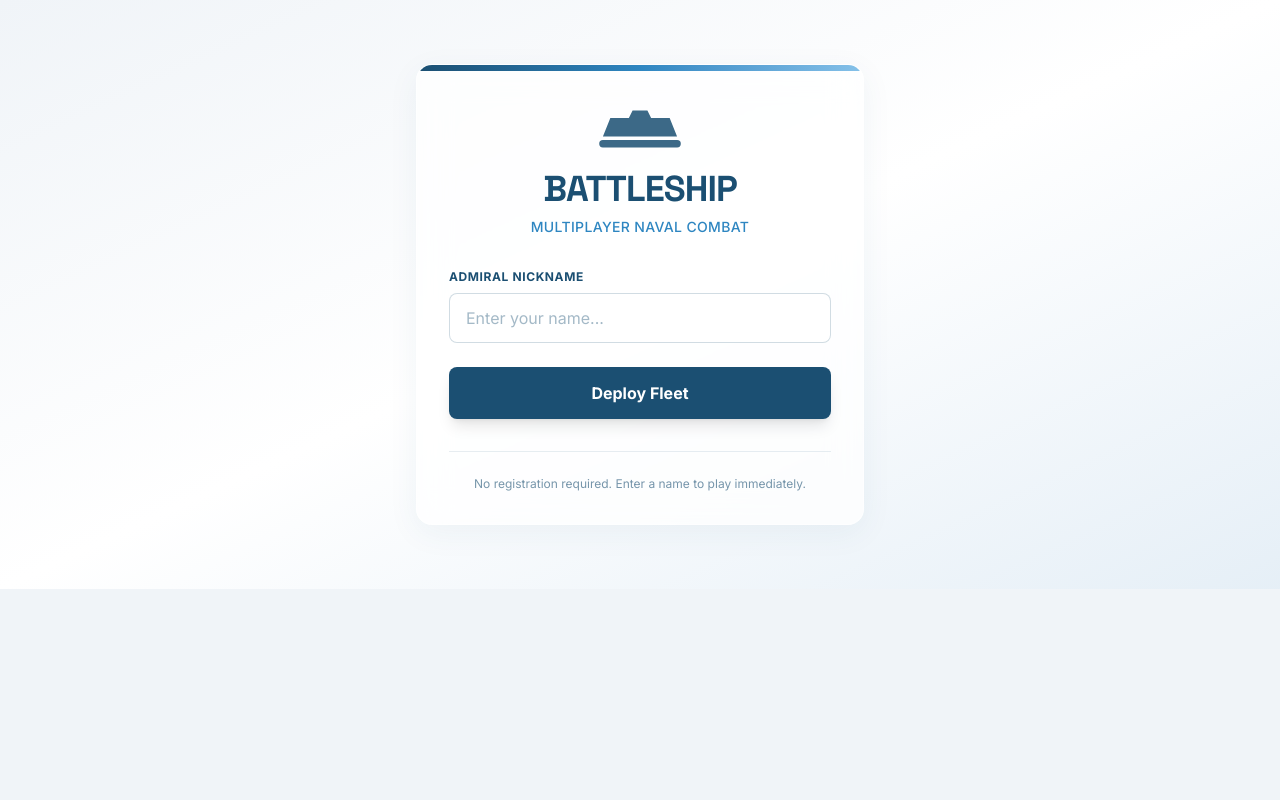
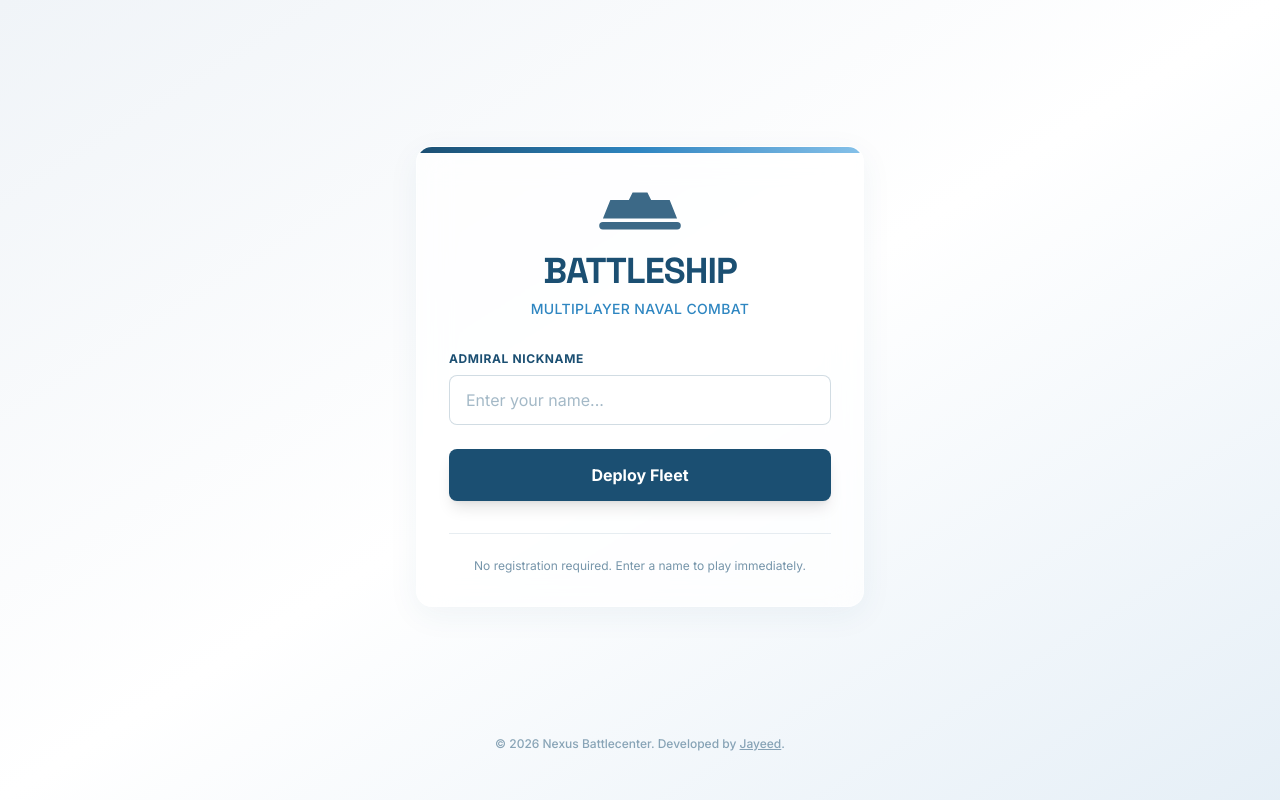
Before and after one commit to mrhjayeed/battleship, a React (Vite) app in the folder client/: page / in a window 1280 px wide. Built offline with nearby package versions, Linux system fonts and the light colour scheme; no server answers.

Commit message:
feat: add footer with copyright and developer attribution to EntryPage and LobbyPage

```diff
--- a/client/src/components/lobby/EntryPage.jsx
+++ b/client/src/components/lobby/EntryPage.jsx
@@ -40,12 +40,15 @@ export default function EntryPage() {
   };
 
   return (
-    <div className="min-height-screen w-full flex items-center justify-center bg-gradient-to-br from-bg-slate via-white to-miss/10 px-4 py-16 flex-1">
+    <div className="min-h-screen w-full flex flex-col justify-between bg-gradient-to-br from-bg-slate via-white to-miss/10 px-4 py-8">
+      {/* Spacer to push card to center */}
+      <div />
+
       <motion.div
         initial={{ opacity: 0, y: 20 }}
         animate={{ opacity: 1, y: 0 }}
         transition={{ duration: 0.6 }}
-        className="w-full max-w-md p-8 glass rounded-2xl text-center relative overflow-hidden"
+        className="w-full max-w-md p-8 glass rounded-2xl text-center relative overflow-hidden mx-auto my-8"
       >
         {/* Navy styling accent lines */}
         <div className="absolute top-0 left-0 right-0 h-1.5 bg-gradient-to-r from-navy via-ocean to-miss" />
@@ -124,6 +127,11 @@ export default function EntryPage() {
           No registration required. Enter a name to play immediately.
         </div>
       </motion.div>
+
+      {/* Footer */}
+      <footer className="text-center text-xs text-navy/50 font-medium py-4">
+        <p>© 2026 Nexus Battlecenter. Developed by <a href="https://jayeed.dev" target="_blank" rel="noopener noreferrer" className="hover:text-ocean underline transition-colors">Jayeed</a>.</p>
+      </footer>
     </div>
   );
 }
--- a/client/src/components/lobby/LobbyPage.jsx
+++ b/client/src/components/lobby/LobbyPage.jsx
@@ -198,6 +198,11 @@ export default function LobbyPage() {
         </div>
       </main>
 
+      {/* Footer */}
+      <footer className="bg-white border-t border-navy/10 py-6 text-center text-xs text-navy/50 font-medium z-10">
+        <p>© 2026 Nexus Battlecenter. Developed by <a href="https://jayeed.dev" target="_blank" rel="noopener noreferrer" className="hover:text-ocean underline transition-colors">Jayeed</a>.</p>
+      </footer>
+
       {/* Settings Modal */}
       <CreateGameModal
         isOpen={isModalOpen}
```
